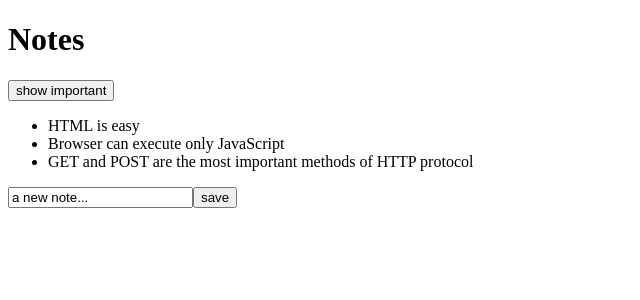
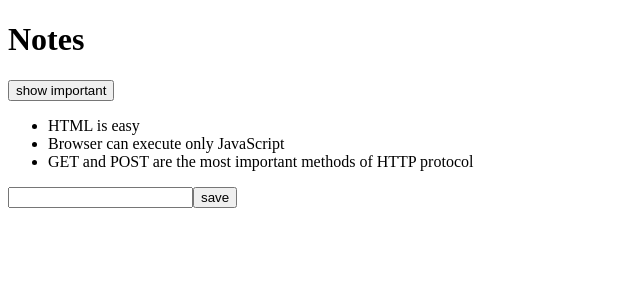
Before and after one commit to jn-helsinki/part2, a React (Vite) app in the folder part2/part2-notes-frontend-part2-1/: page / in a window 1280 px wide. Shown: the top 300 px of the page, without its empty margins (0-640 px from the left). Built offline with nearby package versions, Linux system fonts and the light colour scheme; data requests are answered from the project's data file.

Commit message:
app now gets some of its notes from json-server.

```diff
--- /dev/null
+++ b/part2/part2-notes-frontend-part2-1/db.json
@@ -0,0 +1,19 @@
+{
+    "notes": [
+      {
+        "id": "1",
+        "content": "HTML is easy",
+        "important": true
+      },
+      {
+        "id": "2",
+        "content": "Browser can execute only JavaScript",
+        "important": false
+      },
+      {
+        "id": "3",
+        "content": "GET and POST are the most important methods of HTTP protocol",
+        "important": true
+      }
+    ]
+  }
--- a/part2/part2-notes-frontend-part2-1/package.json
+++ b/part2/part2-notes-frontend-part2-1/package.json
@@ -7,9 +7,11 @@
     "dev": "vite",
     "build": "vite build",
     "lint": "eslint . --ext js,jsx --report-unused-disable-directives --max-warnings 0",
-    "preview": "vite preview"
+    "preview": "vite preview",
+    "server":"json-server -p3001 --watch db.json"
   },
   "dependencies": {
+    "axios": "^1.7.9",
     "react": "^18.2.0",
     "react-dom": "^18.2.0"
   },
@@ -21,6 +23,7 @@
     "eslint-plugin-react": "^7.32.2",
     "eslint-plugin-react-hooks": "^4.6.0",
     "eslint-plugin-react-refresh": "^0.4.3",
+    "json-server": "^1.0.0-beta.3",
     "vite": "^4.4.5"
   }
 }
--- a/part2/part2-notes-frontend-part2-1/src/App.jsx
+++ b/part2/part2-notes-frontend-part2-1/src/App.jsx
@@ -1,12 +1,25 @@
 import Note from './components/Note'
-import { useState } from 'react'
+import { useState, useEffect } from 'react'
+import axios from 'axios'
+
 
 const App = (props) => {
-  const [notes, setNotes] = useState(props.notes)
-  const [newNote, setNewNote] = useState(
-    'a new note...'
-  )
+  const [notes, setNotes] = useState([])
+  const [newNote, setNewNote] = useState('')
   const [showAll, setShowAll] = useState(true)
+
+  const hook = () => {
+    console.log('effect')
+    axios
+      .get('http://localhost:3001/notes')
+      .then(response => {
+        console.log('promise fulfilled')
+        setNotes(response.data)
+      })
+  }
+
+  useEffect(hook, [])
+  console.log('render', notes.length, 'notes')
 
   const addNote = (event) => {
     event.preventDefault()
--- a/part2/part2-notes-frontend-part2-1/src/main.jsx
+++ b/part2/part2-notes-frontend-part2-1/src/main.jsx
@@ -2,24 +2,6 @@ import ReactDOM from 'react-dom/client'
 
 import App from './App'
 
-const notes = [
-  {
-    id: 1,
-    content: 'HTML is easy',
-    important: true
-  },
-  {
-    id: 2,
-    content: 'Browser can execute only JavaScript',
-    important: false
-  },
-  {
-    id: 3,
-    content: 'GET and POST are the most important methods of HTTP protocol',
-    important: true
-  }
-]
+import axios from 'axios'
 
-ReactDOM.createRoot(document.getElementById('root')).render(
-  <App notes={notes} />
-)
+ReactDOM.createRoot(document.getElementById('root')).render(<App />)
```
Also changed, not shown: 1 other file (tests, documents, lock files or other folders).
